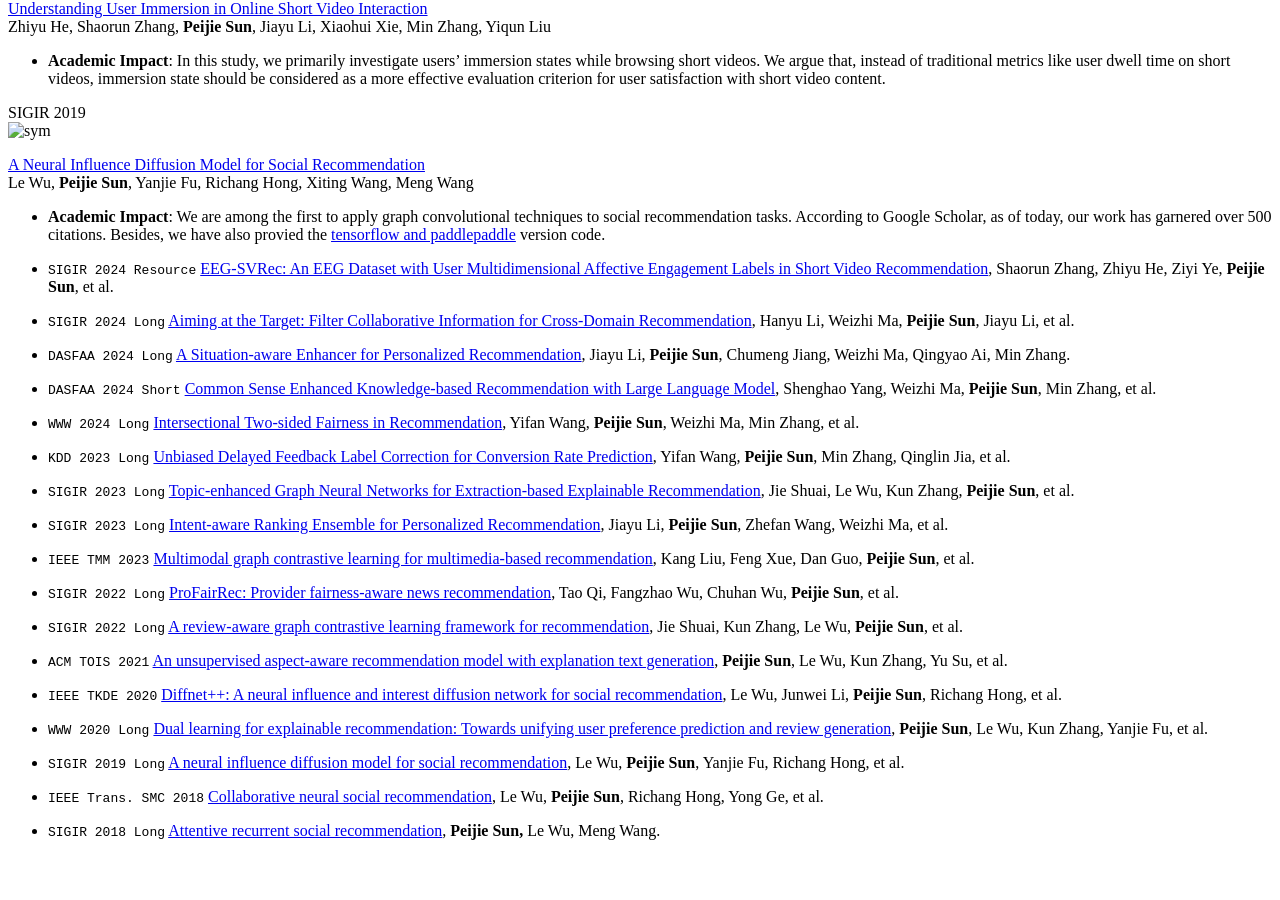
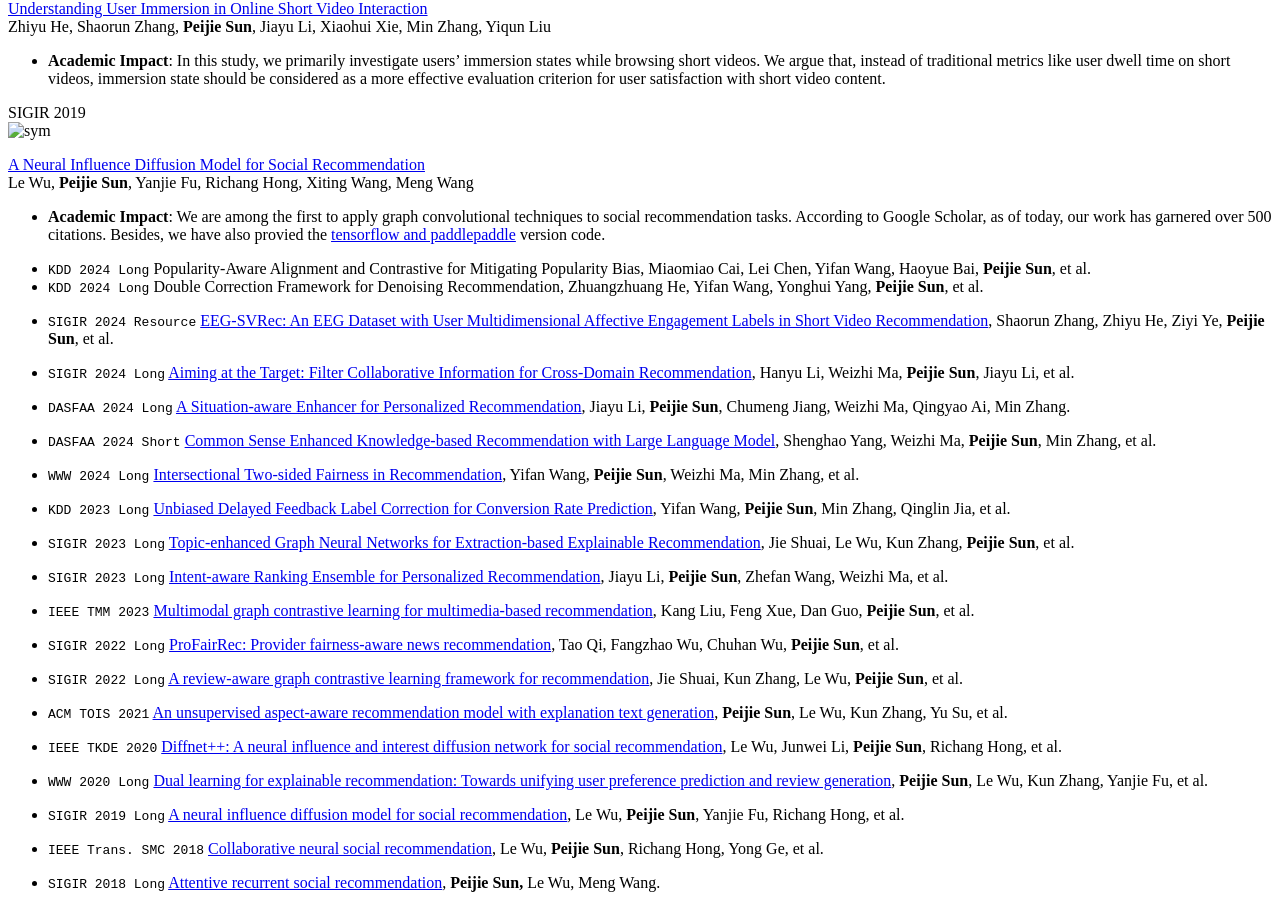
Before and after one commit to PeiJieSun/peijiesun.github.io, a Jekyll site: the page built from _pages/includes/pub.md, in a window 1280 px wide and 900 px high, scrolled down 1064 px. Built offline with Jekyll 4.4.1, drawn with Linux system fonts in a browser that asks for light colours; our own code applies the rules of GitHub Pages for plain Markdown files; comment, search, counter and statistics services are not loaded; before the commit the page ends 1920 px from its top, so only the background shows below that.

Commit message:
Update pub.md

```diff
--- a/_pages/includes/pub.md
+++ b/_pages/includes/pub.md
@@ -58,8 +58,8 @@ Le Wu, **Peijie Sun**, Yanjie Fu, Richang Hong, Xiting Wang, Meng Wang
 </div>
 </div>
 
-
-
+- ``KDD 2024 Long`` Popularity-Aware Alignment and Contrastive for Mitigating Popularity Bias, Miaomiao Cai, Lei Chen, Yifan Wang, Haoyue Bai, **Peijie Sun**, et al.
+- ``KDD 2024 Long`` Double Correction Framework for Denoising Recommendation, Zhuangzhuang He, Yifan Wang, Yonghui Yang, **Peijie Sun**, et al.
 - ``SIGIR 2024 Resource`` [EEG-SVRec: An EEG Dataset with User Multidimensional Affective Engagement Labels in Short Video Recommendation](https://arxiv.org/abs/2404.01008), Shaorun Zhang, Zhiyu He, Ziyi Ye, **Peijie Sun**, et al.
 
 - ``SIGIR 2024 Long`` [Aiming at the Target: Filter Collaborative Information for Cross-Domain Recommendation](https://arxiv.org/abs/2403.20296), Hanyu Li, Weizhi Ma, **Peijie Sun**, Jiayu Li, et al.
```
